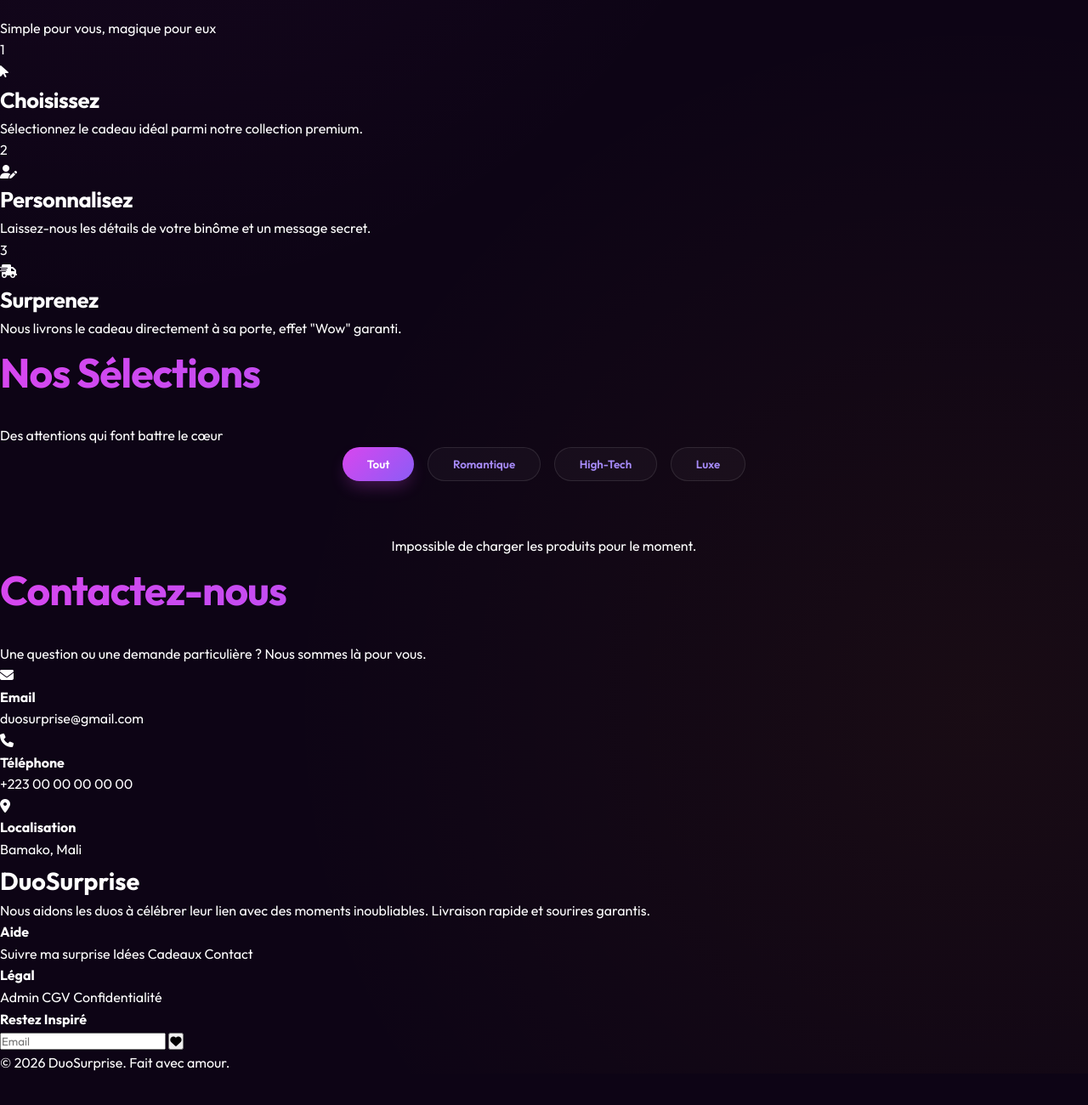
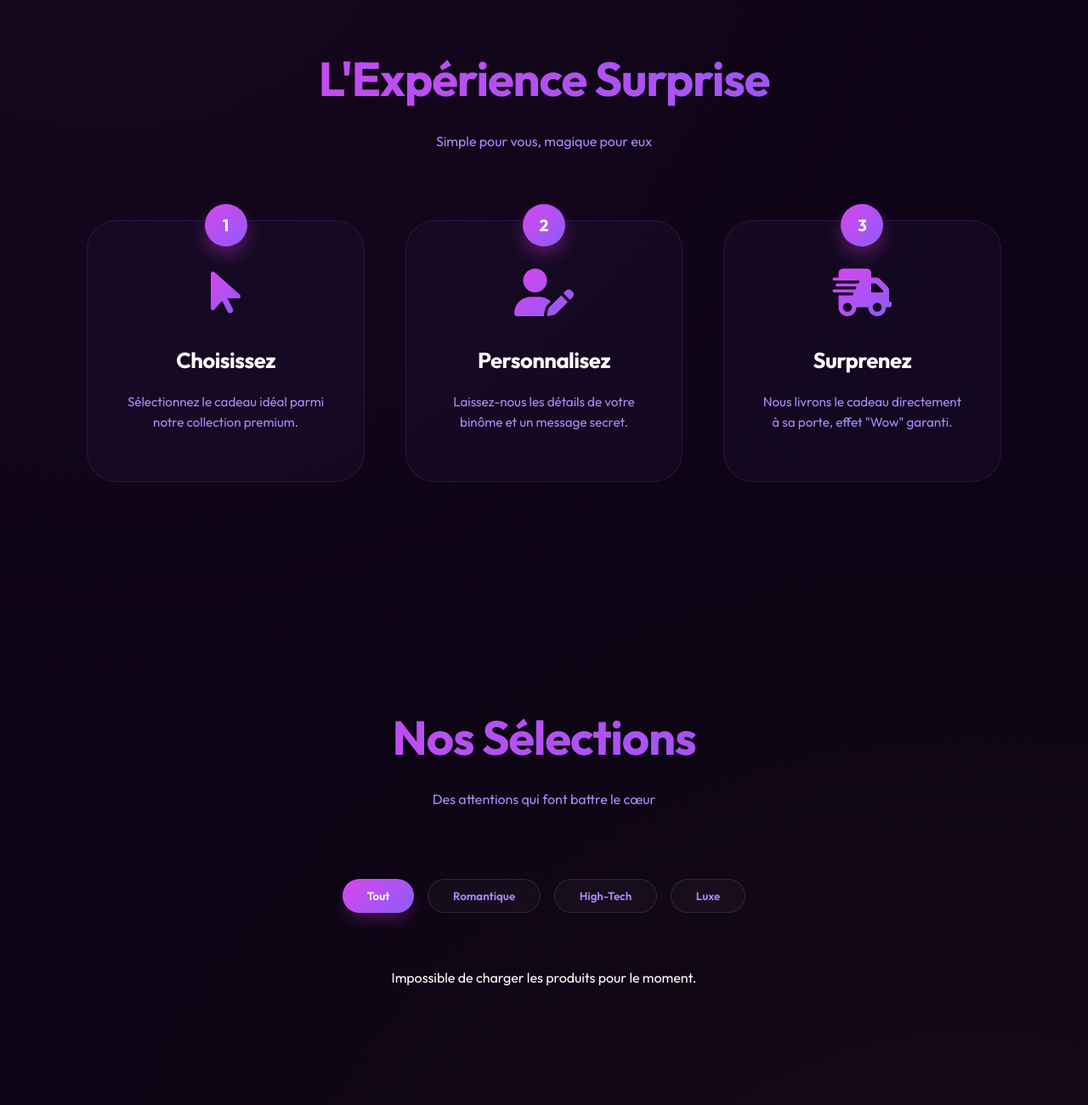
Before and after one commit to PCBLIGTH/duosurprise, a website: page public/index.html in a window 1280 px wide. Shown: the part 880-2180 px from the top of the page at 85% size. Before the commit the page ends 2143 px from the top, so only its background shows below. Drawn offline with Linux system fonts and the light colour scheme; no server answers; a web font is replaced by a local one.

Commit message:
UI: Restore steps and footer grid layouts

```diff
--- a/public/style.css
+++ b/public/style.css
@@ -436,6 +436,172 @@ h3 {
     }
 }
 
+/* Sections */
+section {
+    padding: 8rem 8%;
+}
+
+.section-header {
+    text-align: center;
+    margin-bottom: 5rem;
+}
+
+.section-header h2 {
+    font-size: clamp(2.2rem, 6vw, 3.5rem);
+    margin-bottom: 1rem;
+}
+
+.section-header p {
+    color: var(--text-muted);
+}
+
+/* Experience Surprise (Steps) */
+.steps-grid {
+    display: grid;
+    grid-template-columns: repeat(auto-fit, minmax(280px, 1fr));
+    gap: 3rem;
+}
+
+.step-card {
+    background: var(--card-bg);
+    border: 1px solid var(--card-border);
+    border-radius: 35px;
+    padding: 3.5rem 2.5rem;
+    text-align: center;
+    position: relative;
+    transition: var(--transition);
+}
+
+.step-card:hover {
+    transform: translateY(-10px);
+    border-color: var(--primary);
+    background: rgba(217, 70, 239, 0.05);
+}
+
+.step-number {
+    position: absolute;
+    top: -20px;
+    left: 50%;
+    transform: translateX(-50%);
+    width: 50px;
+    height: 50px;
+    background: var(--gradient-primary);
+    border-radius: 50%;
+    display: flex;
+    align-items: center;
+    justify-content: center;
+    font-weight: 800;
+    font-size: 1.2rem;
+    box-shadow: 0 10px 20px rgba(217, 70, 239, 0.3);
+}
+
+.step-card i {
+    font-size: 3.5rem;
+    margin-bottom: 2rem;
+    background: var(--gradient-primary);
+    -webkit-background-clip: text;
+    background-clip: text;
+    -webkit-text-fill-color: transparent;
+}
+
+.step-card h3 {
+    margin-bottom: 1rem;
+    color: var(--text-main);
+}
+
+.step-card p {
+    color: var(--text-muted);
+    font-size: 0.95rem;
+}
+
+/* Footer */
+footer {
+    padding: 6rem 8% 2rem;
+    background: rgba(0, 0, 0, 0.3);
+    border-top: 1px solid var(--card-border);
+}
+
+.footer-content {
+    display: grid;
+    grid-template-columns: repeat(auto-fit, minmax(200px, 1fr));
+    gap: 4rem;
+    margin-bottom: 4rem;
+}
+
+.footer-col h4 {
+    color: var(--text-main);
+    margin-bottom: 2rem;
+    font-size: 1.2rem;
+}
+
+.footer-col a {
+    display: block;
+    color: var(--text-muted);
+    margin-bottom: 1rem;
+    font-size: 0.95rem;
+}
+
+.footer-col a:hover {
+    color: var(--primary-light);
+}
+
+.newsletter-form {
+    display: flex;
+    gap: 0.5rem;
+}
+
+.newsletter-form input {
+    flex: 1;
+    padding: 0.8rem 1.2rem;
+    background: rgba(255, 255, 255, 0.05);
+    border: 1px solid rgba(255, 255, 255, 0.1);
+    border-radius: 12px;
+    color: white;
+}
+
+.newsletter-form button {
+    width: 50px;
+    height: 50px;
+    border-radius: 12px;
+    background: var(--gradient-primary);
+    border: none;
+    color: white;
+    cursor: pointer;
+}
+
+.footer-bottom {
+    text-align: center;
+    padding-top: 2rem;
+    border-top: 1px solid rgba(255, 255, 255, 0.05);
+    color: var(--text-dim);
+    font-size: 0.85rem;
+}
+
+/* Animations Utilities */
+@keyframes fadeInUp {
+    from {
+        opacity: 0;
+        transform: translateY(30px);
+    }
+
+    to {
+        opacity: 1;
+        transform: translateY(0);
+    }
+}
+
+@keyframes float {
+
+    0%,
+    100% {
+        transform: translateY(0);
+    }
+
+    50% {
+        transform: translateY(-30px);
+    }
+}
+
 /* Responsive */
 @media (max-width: 1024px) {
     .navbar {
@@ -469,9 +635,17 @@ h3 {
     .mobile-menu-btn {
         display: block;
         font-size: 1.5rem;
+        color: white;
+        border: none;
+        background: transparent;
     }
 
-    .product-grid {
+    .product-grid,
+    .steps-grid {
         grid-template-columns: 1fr;
     }
+
+    section {
+        padding: 5rem 5%;
+    }
 }
```
